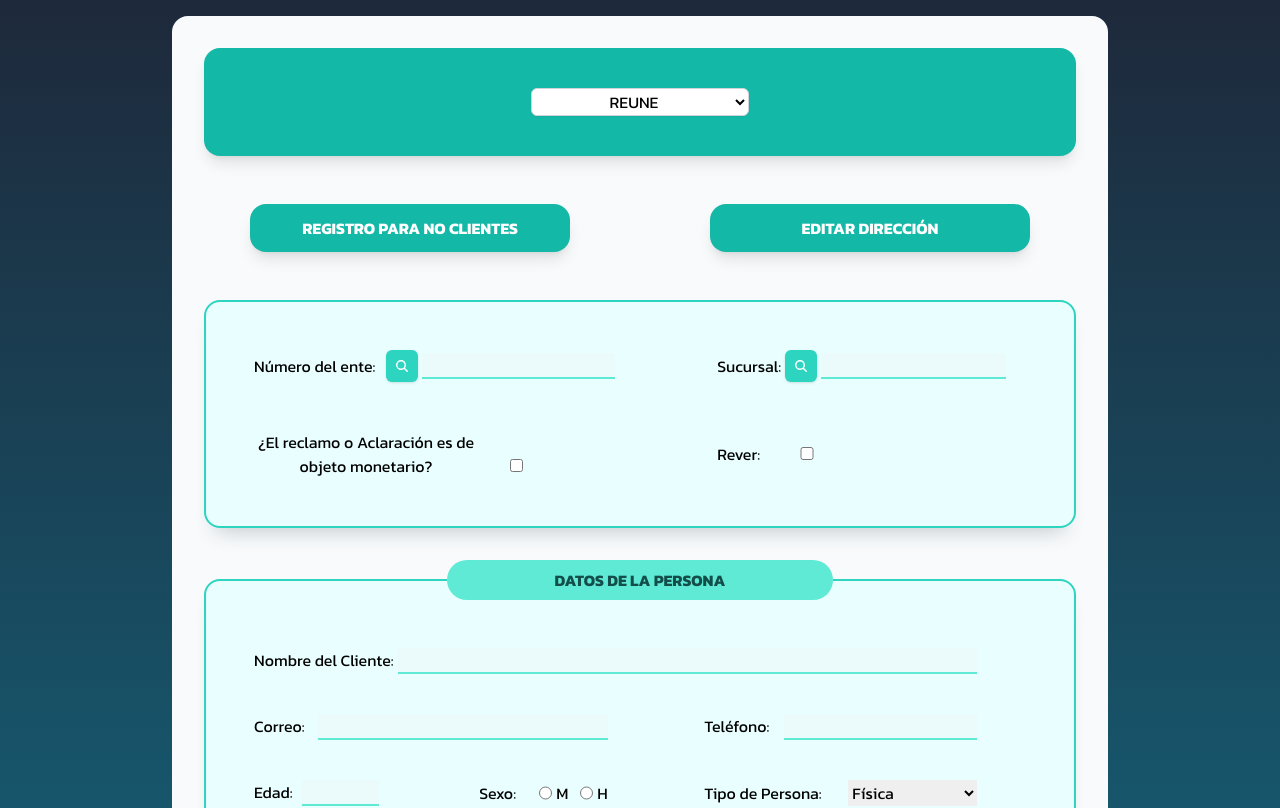
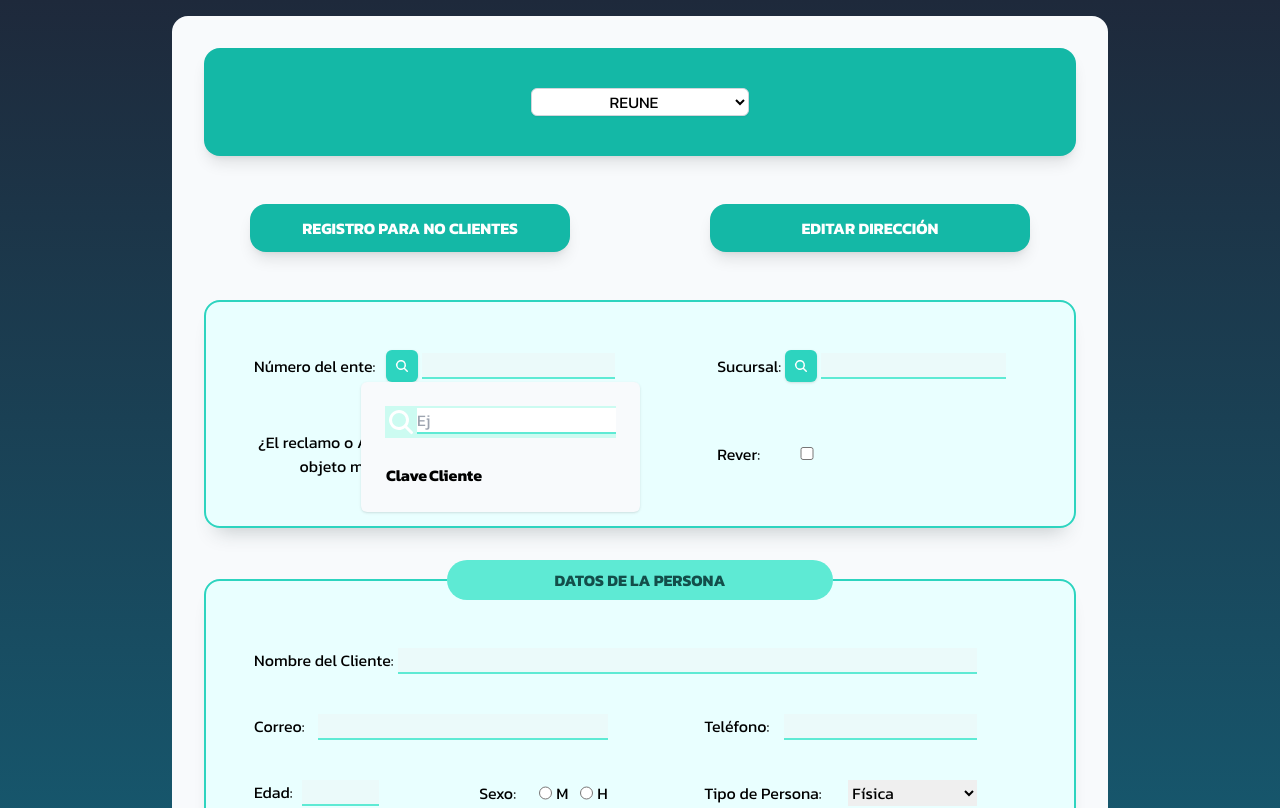
Before and after one commit to EmyRub/condusefApp, a React (Vite) app: page /condusefApp/quejas in a window 1280 px wide. Shown: the top 808 px of the page. Built offline with nearby package versions, Linux system fonts and the light colour scheme.

Commit message:
search box

```diff
--- a/src/components/Forms/ReuneForm.tsx
+++ b/src/components/Forms/ReuneForm.tsx
@@ -1,5 +1,6 @@
 import { MagnifyingGlassIcon } from '@heroicons/react/16/solid';
 import './form.module.css';
+import SearchBox from '../SearchBox';
 
 export default function ReuneForm() {
     return (
@@ -7,14 +8,18 @@ export default function ReuneForm() {
 
             <fieldset className="flex justify-between items-center flex-wrap gap-10 md:gap-12 p-6 lg:p-12">
 
-                <div className="basis-full lg:basis-1/2 flex gap-1 flex-wrap justify-center lg:justify-start items-center">
+                <div className="basis-full lg:basis-1/2 flex gap-1 flex-wrap justify-center lg:justify-start items-center relative">
                     <label htmlFor="ente" className="w-32 text-center lg:text-left">Número del ente:</label>
 
                     <button className="bg-teal-400 hover:bg-teal-500 p-2 rounded-md shadow">
                         <MagnifyingGlassIcon className="w-4 text-white" />
                     </button>
+                    <input type="number" name="ente" id="ente" className="w-full lg:w-1/2" readOnly disabled />
 
-                    <input type="number" name="ente" id="ente" className="w-full lg:w-1/2" readOnly disabled />
+                    <div className='absolute top-full right-0'>
+                        <SearchBox />
+                    </div>
+
                 </div>
 
                 <div className="basis-full lg:basis-2/5 flex gap-1 flex-wrap justify-center lg:justify-start items-center">
--- /dev/null
+++ b/src/components/SearchBox.tsx
@@ -0,0 +1,22 @@
+import { MagnifyingGlassIcon } from "@heroicons/react/16/solid";
+
+export default function SearchBox() {
+    return (
+        <article className="bg-slate-50 p-6 rounded-md shadow">
+
+            <div className="bg-teal-100 mb-6">
+                <MagnifyingGlassIcon className="w-8 text-white inline-block" />
+                <input type="search" name="search" id="search" placeholder="Ej" />
+            </div>
+
+            <table>
+                <thead>
+                    <tr>
+                        <th>Clave</th>
+                        <th>Cliente</th>
+                    </tr>
+                </thead>
+            </table>
+        </article>
+    )
+}
```
